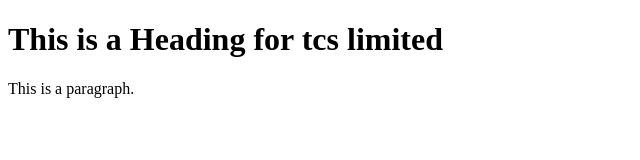
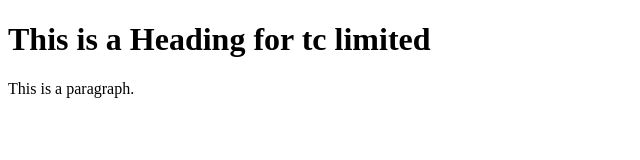
Before and after one commit to furquan123/docker-furkhan, a plain HTML site: page index.html in a window 1280 px wide. Shown: the whole page, without its empty margins (0-640 px from the left). Drawn offline with Linux system fonts and the light colour scheme.

Commit message:
Update index.html

```diff
--- a/index.html
+++ b/index.html
@@ -5,7 +5,7 @@
 </head>
 <body>
 
-<h1>This is a Heading for tcs limited</h1>
+<h1>This is a Heading for tc limited</h1>
 <p>This is a paragraph.</p>
 
 </body>
```
